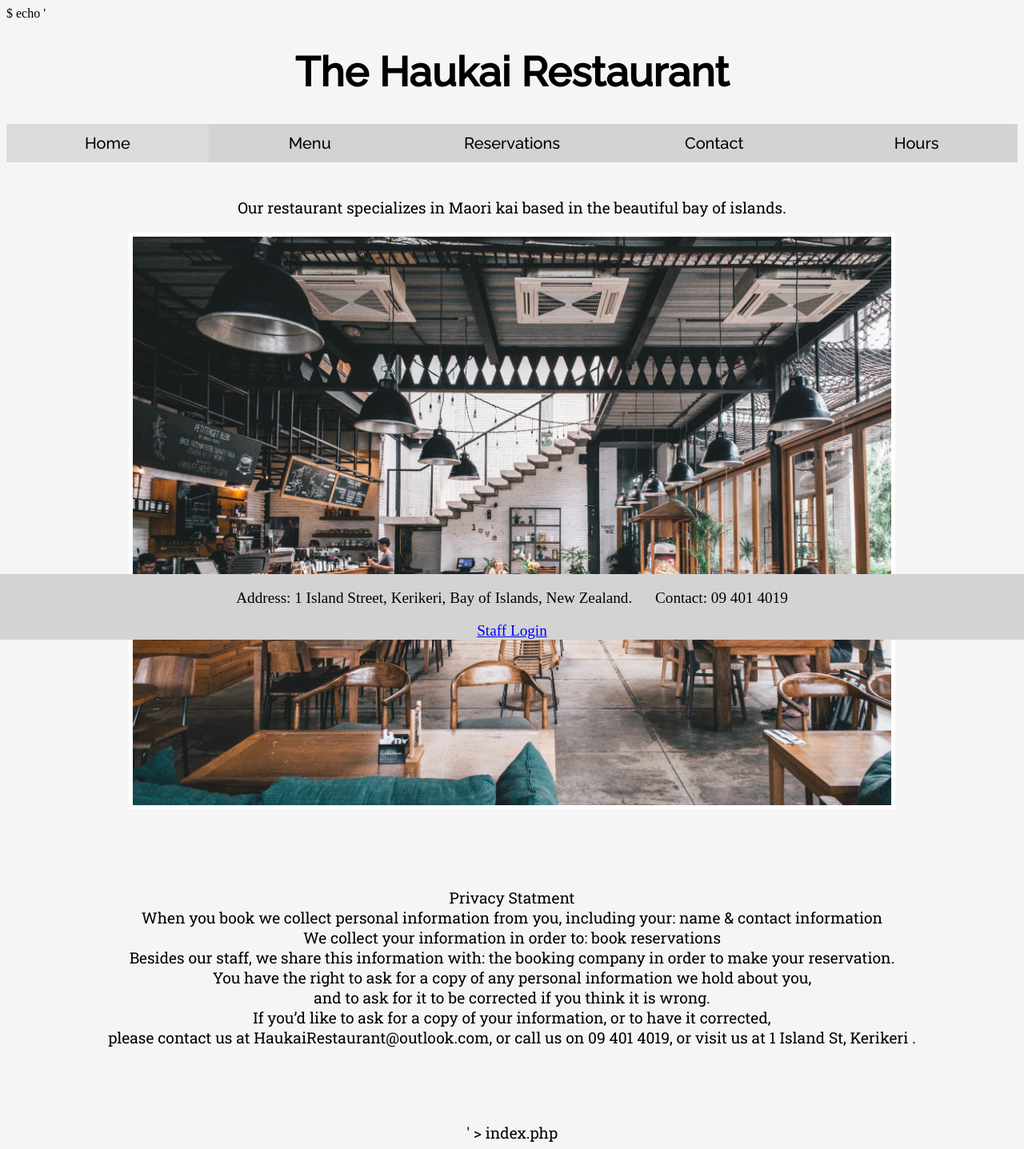
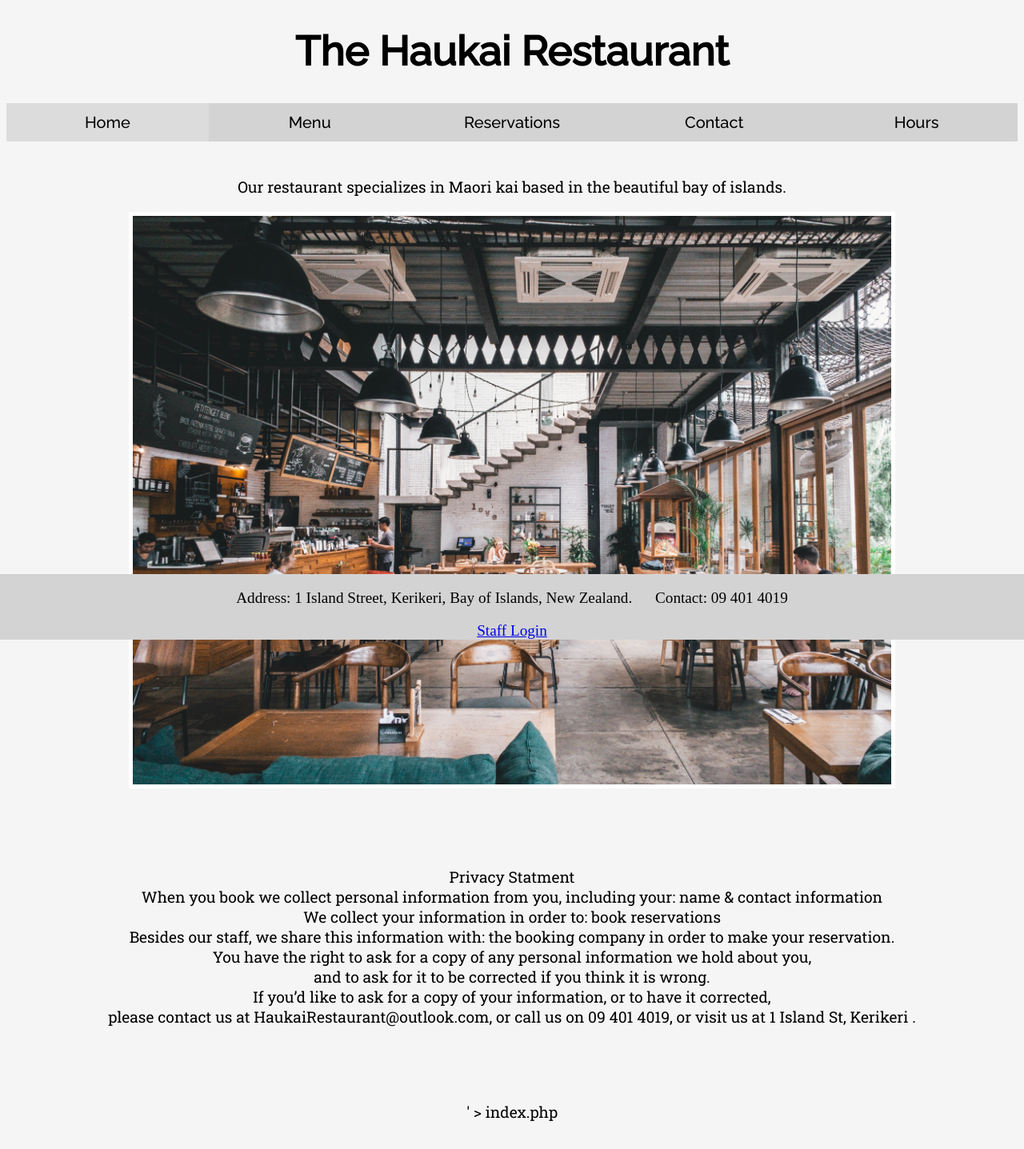
Before and after one commit to Ashley-Marie25/Haikai, a PHP site: page / in a window 1280 px wide. Shown: the whole page at 80% size. After the commit the page ends 1402 px from the top, so only its background shows below. Run offline with PHP 8.4, Linux system fonts and the light colour scheme.

Commit message:
Update index.php

```diff
--- a/index.php
+++ b/index.php
@@ -1 +1 @@
-$ echo '<?php include_once("home.html"); ?>' > index.php
+<?php include_once("home.html"); ?>' > index.php
```
